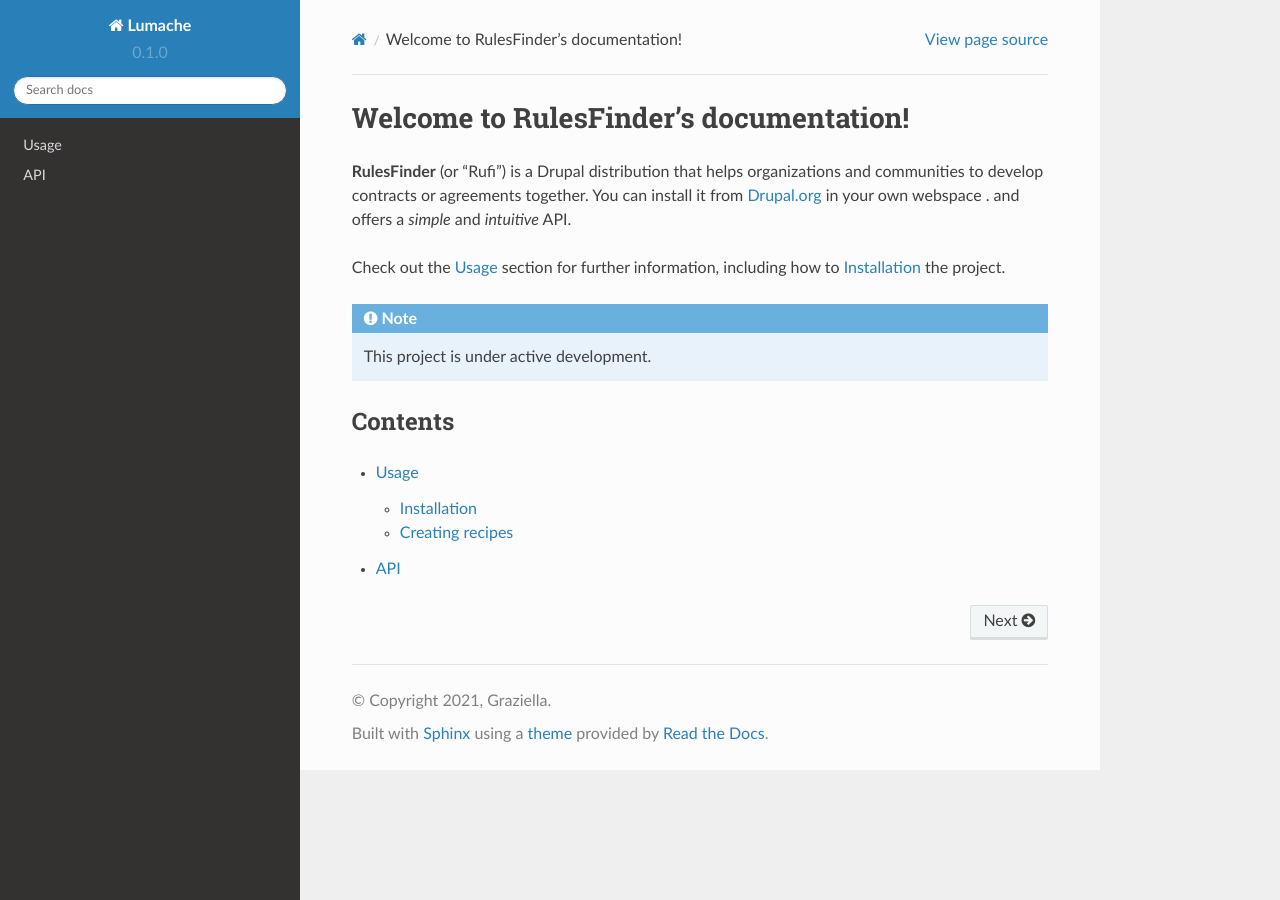
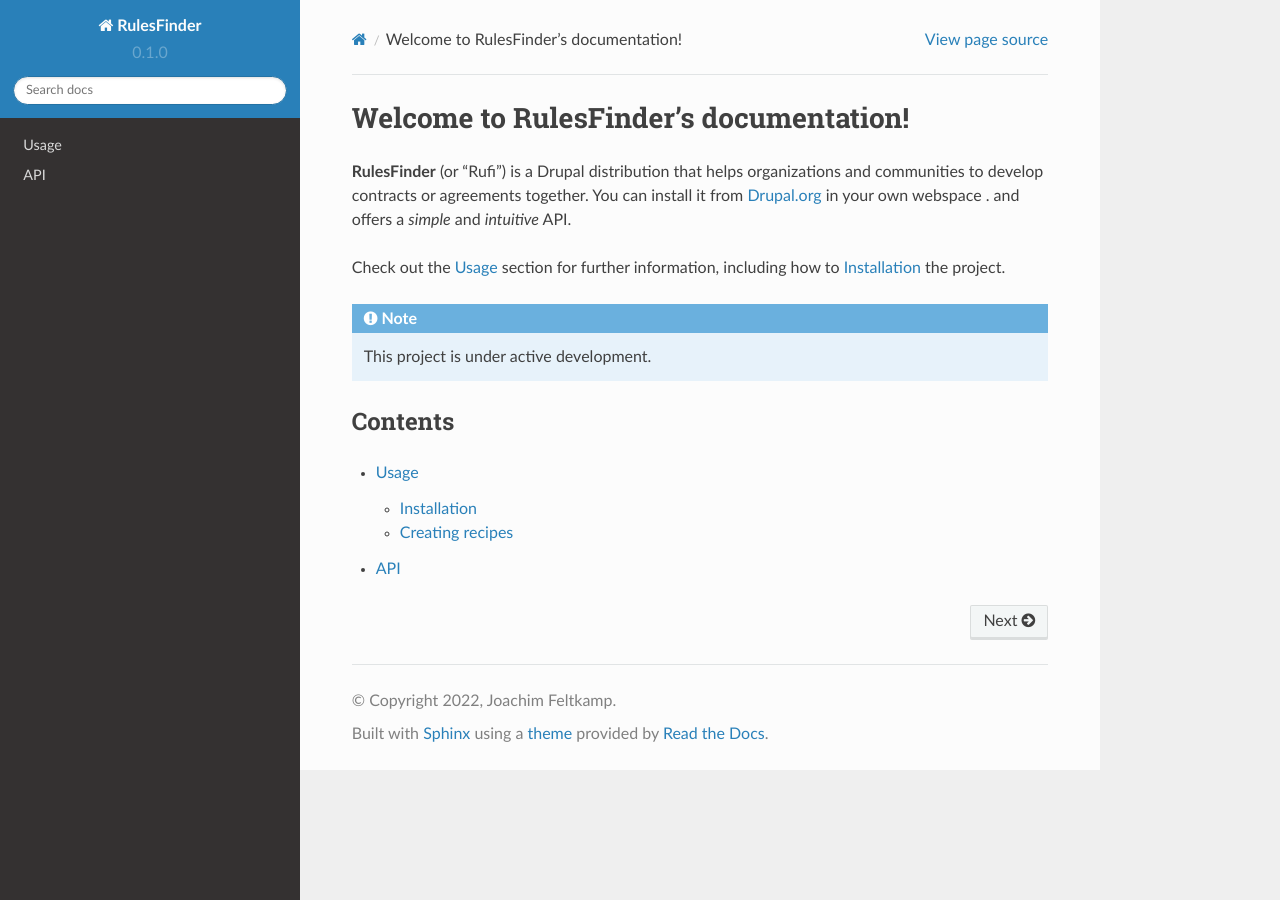
Before and after one commit to jfeltkamp/rulesfinder-docs, a Sphinx documentation site: the page built from docs/source/index.rst, in a window 1280 px wide. Built offline with Sphinx 7.4.7 and the Read the Docs theme 2.0.0, drawn with Linux system fonts in a browser that asks for light colours.

Commit message:
Update conf.py

```diff
--- a/docs/source/conf.py
+++ b/docs/source/conf.py
@@ -2,9 +2,9 @@
 
 # -- Project information
 
-project = 'Lumache'
-copyright = '2021, Graziella'
-author = 'Graziella'
+project = 'RulesFinder'
+copyright = '2022, Joachim Feltkamp'
+author = 'Joachim Feltkamp'
 
 release = '0.1'
 version = '0.1.0'
```
